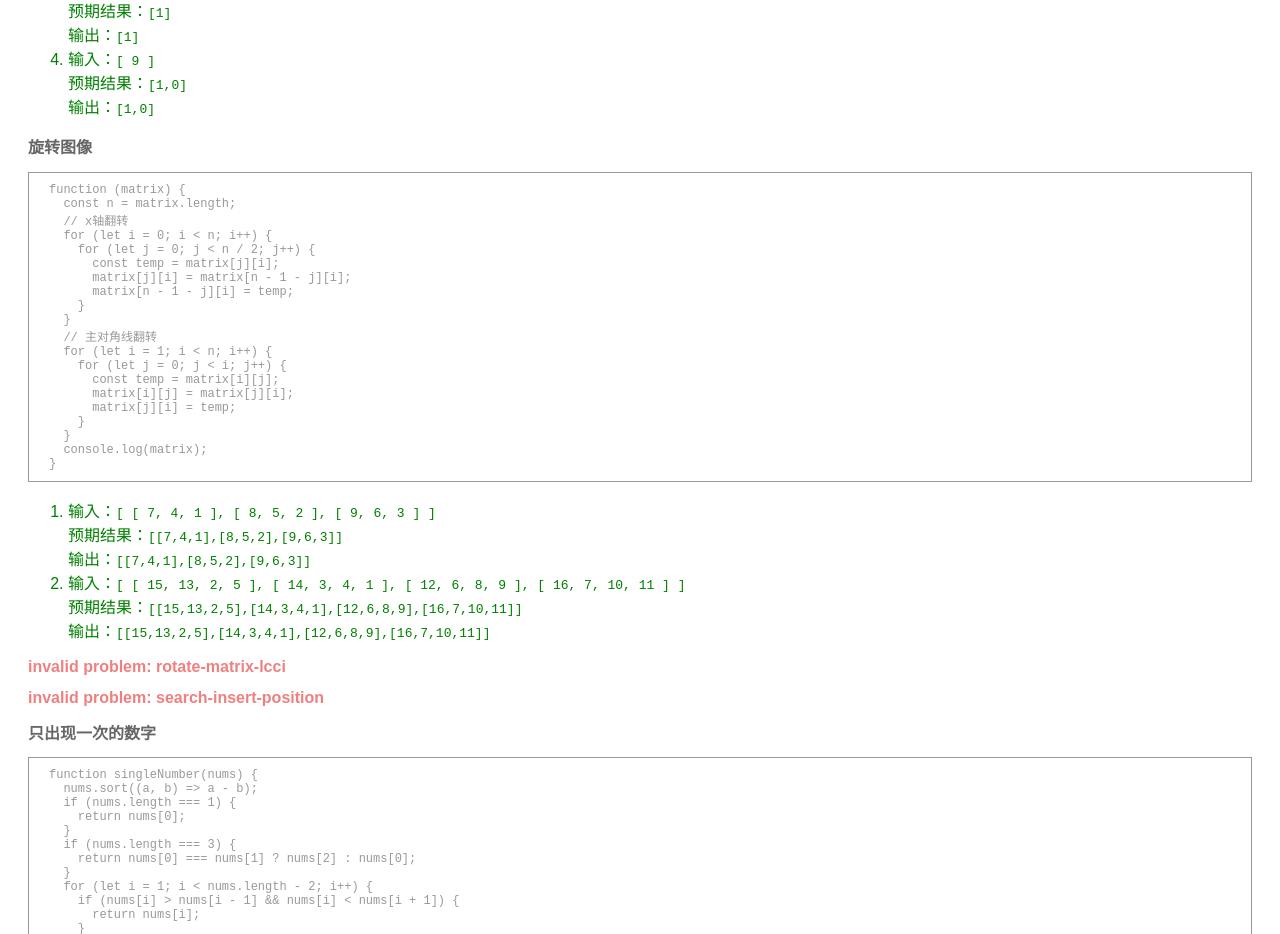
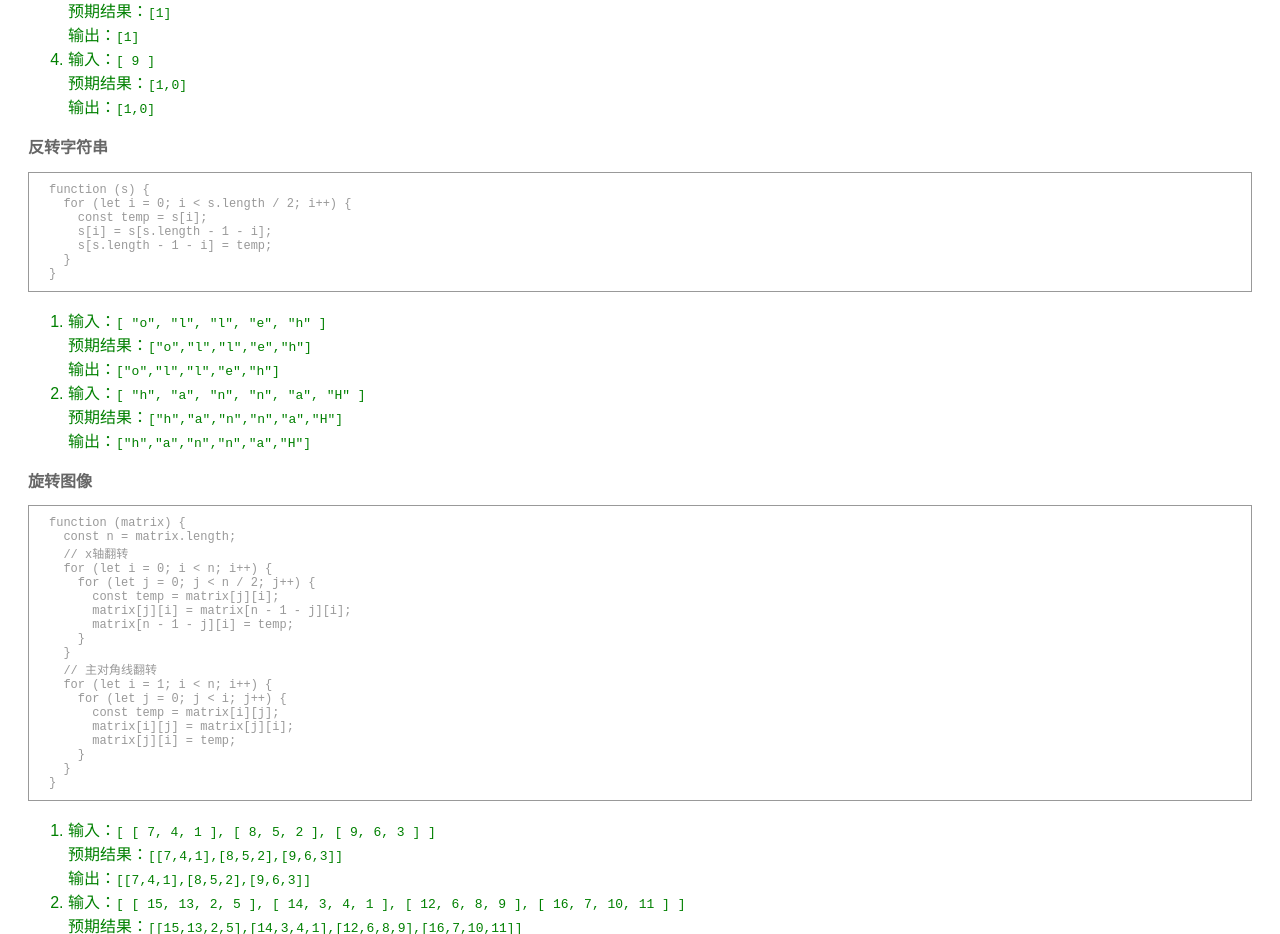
Before and after one commit to xwHoward/leetcode, a website built with webpack: page src/index.html in a window 1280 px wide. Shown: the part 2044-2978 px from the top of the page. Built offline with nearby package versions, Linux system fonts and the light colour scheme.

Commit message:
feat: 反转字符串

```diff
--- a/src/index.html
+++ b/src/index.html
@@ -113,6 +113,31 @@
   9
 ]</code><br />预期结果：<code>[1,0]</code><br />输出：<code>[1,0]</code></li>
 </ol>
+<h2>反转字符串</h2>
+<pre>function (s) {
+  for (let i = 0; i < s.length / 2; i++) {
+    const temp = s[i];
+    s[i] = s[s.length - 1 - i];
+    s[s.length - 1 - i] = temp;
+  }
+}</pre>
+<ol class="results">
+  <li class="pass">输入：<code>[
+  "o",
+  "l",
+  "l",
+  "e",
+  "h"
+]</code><br />预期结果：<code>["o","l","l","e","h"]</code><br />输出：<code>["o","l","l","e","h"]</code></li>
+<li class="pass">输入：<code>[
+  "h",
+  "a",
+  "n",
+  "n",
+  "a",
+  "H"
+]</code><br />预期结果：<code>["h","a","n","n","a","H"]</code><br />输出：<code>["h","a","n","n","a","H"]</code></li>
+</ol>
 <h2>旋转图像</h2>
 <pre>function (matrix) {
   const n = matrix.length;
@@ -132,7 +157,6 @@
       matrix[j][i] = temp;
     }
   }
-  console.log(matrix);
 }</pre>
 <ol class="results">
   <li class="pass">输入：<code>[
```
Also changed, not shown: src/problems/reverse-string/index.js (added, +13 -0 lines), src/problems/reverse-string/index.md (added, +29 -0 lines), dist/index.html.
